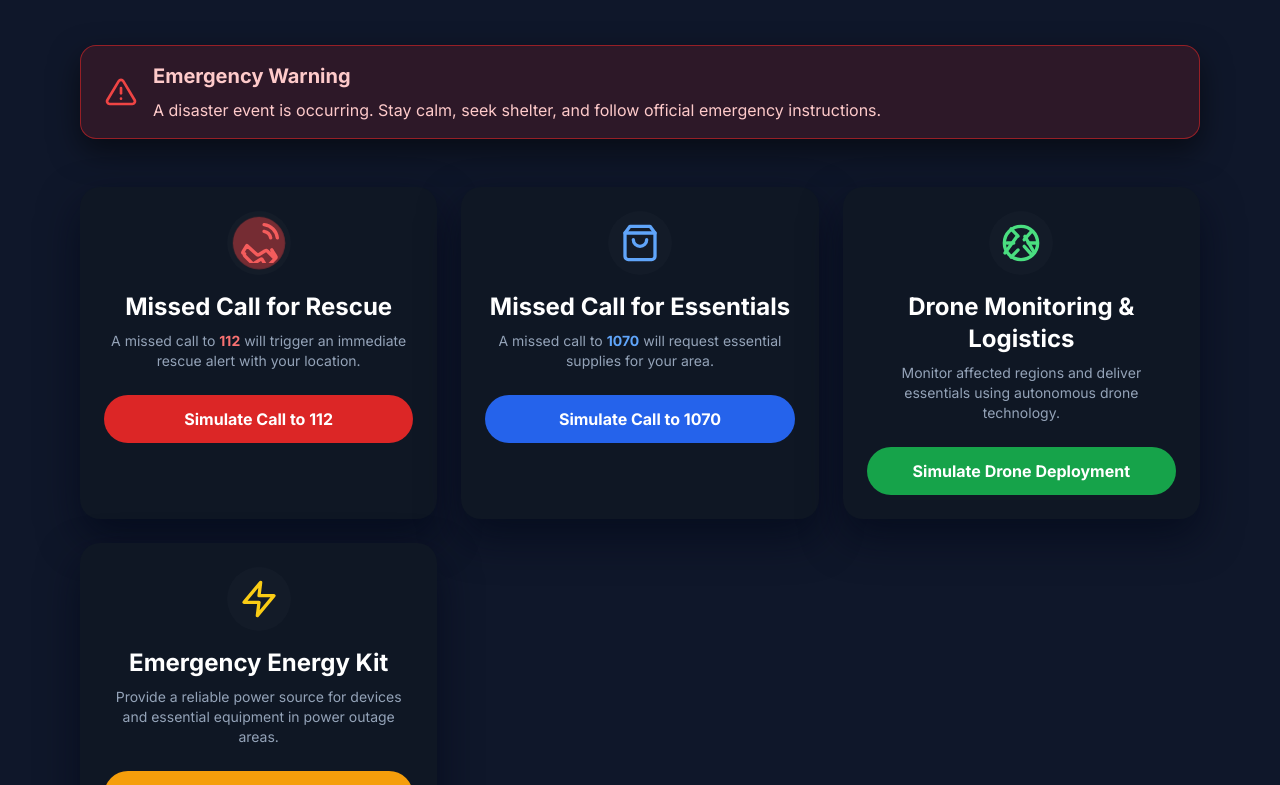
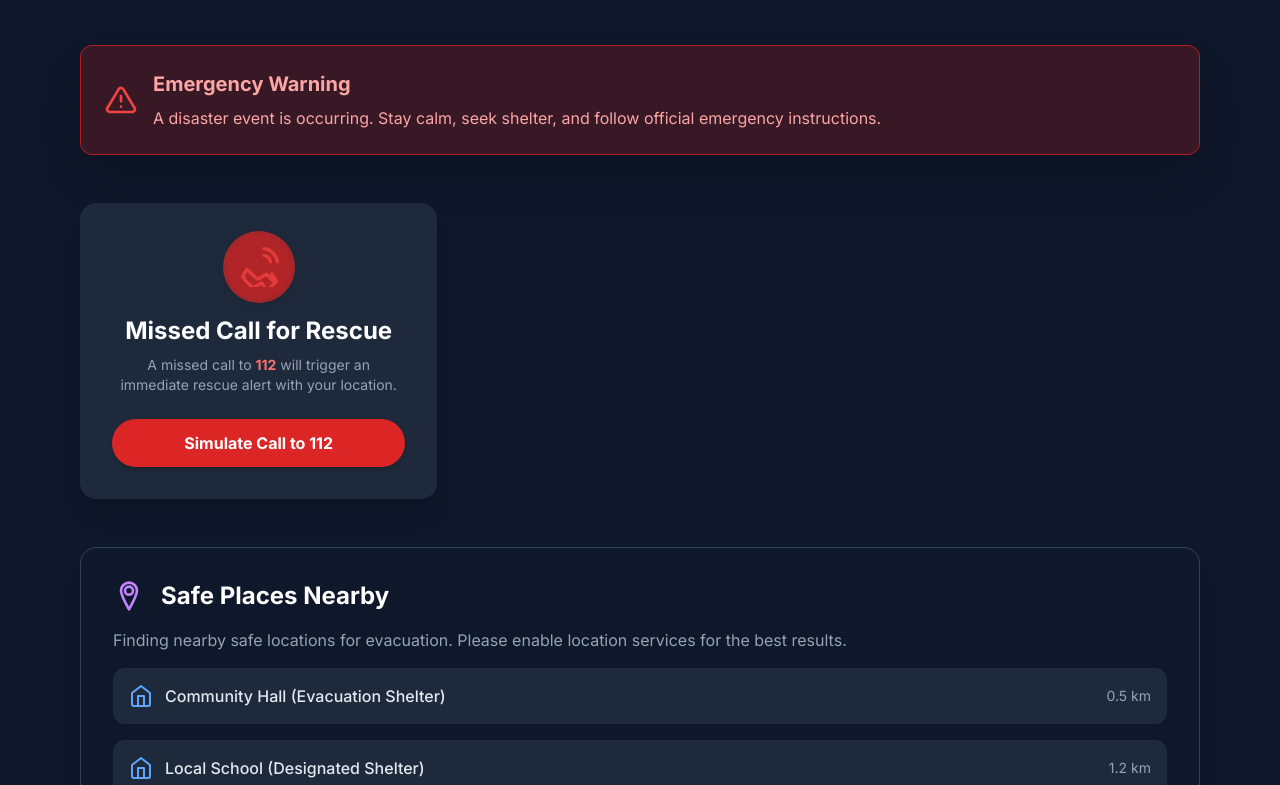
Before and after one commit to hahaponi/disaster-management, a plain HTML site: page index.html in a window 1280 px wide. Shown: the part 167-952 px from the top of the page. Drawn offline with nearby package versions, Linux system fonts and the light colour scheme.

Commit message:
index.html

```diff
--- a/index.html
+++ b/index.html
@@ -1,30 +1,72 @@
 <!DOCTYPE html>
 <html lang="en">
 <head>
-    <meta charset="UTF-8" />
-    <meta name="viewport" content="width=device-width, initial-scale=1.0"/>
+    <meta charset="UTF-8">
+    <meta name="viewport" content="width=device-width, initial-scale=1.0">
     <title>Disaster Management App</title>
-
-    <!-- Tailwind CSS -->
     <script src="https://cdn.tailwindcss.com"></script>
     <link rel="preconnect" href="https://fonts.googleapis.com">
     <link rel="preconnect" href="https://fonts.gstatic.com" crossorigin>
     <link href="https://fonts.googleapis.com/css2?family=Inter:wght@400;500;600;700&display=swap" rel="stylesheet">
+    <style>
+        body {
+            font-family: 'Inter', sans-serif;
+            background-color: #0f172a; /* Slate-900 */
+            color: #e2e8f0; /* Slate-200 */
+            overflow-x: hidden;
+        }
+        .icon {
+            filter: drop-shadow(0 4px 6px rgba(0, 0, 0, 0.1));
+        }
+        .card-glow {
+            box-shadow: 0 10px 15px -3px rgba(0, 0, 0, 0.1), 0 4px 6px -2px rgba(0, 0, 0, 0.05), inset 0 0 10px rgba(255, 255, 255, 0.1);
+        }
+        .pulse-animation {
+            animation: pulse-ring 1.5s cubic-bezier(0.66, 0, 0, 1) infinite;
+        }
+        @keyframes pulse-ring {
+            0% {
+                transform: scale(0.8);
+                opacity: 1;
+            }
+            100% {
+                transform: scale(2);
+                opacity: 0;
+            }
+        }
+        #safePlacesContainer {
+            display: none;
+        }
 
-    <!-- Local styles -->
-    <link rel="stylesheet" href="styles.css" />
+        /* Styling for the accordion/details sections */
+        details > summary {
+            cursor: pointer;
+            list-style: none;
+        }
+        details > summary::-webkit-details-marker {
+            display: none;
+        }
+        details > summary::after {
+            content: '+';
+            font-weight: bold;
+            float: right;
+            transition: transform 0.2s ease-in-out;
+        }
+        details[open] > summary::after {
+            content: '-';
+            transform: rotate(45deg);
+        }
+    </style>
 </head>
 <body class="p-6 md:p-12 lg:p-20">
 
-    <!-- Main Container -->
     <div class="max-w-6xl mx-auto">
         <header class="text-center mb-12">
             <h1 class="text-3xl md:text-5xl font-extrabold text-white mb-2 tracking-tight">Disaster Management Portal</h1>
             <p class="text-md md:text-lg text-slate-400">A proactive approach to rescue and relief.</p>
         </header>
 
-        <!-- Warning Messages Section (General) -->
-        <section class="warning-panel mb-12">
+        <section class="bg-red-800 bg-opacity-30 border border-red-700 text-red-300 p-4 md:p-6 rounded-xl mb-12 shadow-2xl">
             <div class="flex items-center space-x-4">
                 <svg xmlns="http://www.w3.org/2000/svg" width="32" height="32" viewBox="0 0 24 24" fill="none" stroke="currentColor" stroke-width="2" stroke-linecap="round" stroke-linejoin="round" class="feather feather-alert-triangle text-red-500 flex-shrink-0">
                     <path d="M10.29 3.86L1.82 18a2 2 0 0 0 1.71 3h16.94a2 2 0 0 0 1.71-3L13.71 3.86a2 2 0 0 0-3.42 0z"></path>
@@ -40,14 +82,12 @@
             </div>
         </section>
 
-        <!-- Main Features Grid -->
         <div class="grid grid-cols-1 md:grid-cols-2 lg:grid-cols-3 gap-6">
 
-            <!-- Missed Call for Rescue -->
-            <div class="feature-card">
+            <div class="bg-slate-800 p-6 md:p-8 rounded-2xl shadow-xl hover:shadow-2xl transition-all duration-300 transform hover:scale-105 card-glow">
                 <div class="text-center">
-                    <div class="icon-wrap mb-4">
-                        <div class="pulse-bg"></div>
+                    <div class="relative inline-flex items-center justify-center p-3 rounded-full bg-red-600 bg-opacity-20 mb-4 icon">
+                        <div class="absolute inline-flex h-full w-full bg-red-600 opacity-50 rounded-full pulse-animation"></div>
                         <svg xmlns="http://www.w3.org/2000/svg" width="40" height="40" viewBox="0 0 24 24" fill="none" stroke="currentColor" stroke-width="2" stroke-linecap="round" stroke-linejoin="round" class="feather feather-phone-call text-red-400">
                             <path d="M15.05 5A5 5 0 0 1 19 8.95M15.05 1A9 9 0 0 1 23 8.94m-1.55 12.35l-4.47-4.47a.99.99 0 0 0-1.28-.15l-3.83 2.39a1 1 0 0 1-.95 0L4.74 13.5l-2.39 3.83c-.14.2-.14.45 0 .65L3.37 18.5a.99.99 0 0 0 .15 1.28l4.47 4.47a.99.99 0 0 0 1.28-.15l3.83-2.39c.2-.14.45-.14.65 0l2.39 3.83a1 1 0 0 0 1.28.15l4.47-4.47a.99.99 0 0 0 .15-1.28l-2.39-3.83z"></path>
                         </svg>
@@ -56,72 +96,14 @@
                     <p class="text-sm text-slate-400 mb-6">
                         A missed call to <span class="text-red-400 font-bold">112</span> will trigger an immediate rescue alert with your location.
                     </p>
-                    <button id="rescueBtn" class="action-btn red">Simulate Call to 112</button>
+                    <button id="rescueBtn" class="w-full bg-red-600 text-white font-bold py-3 rounded-full transition-all duration-300 hover:bg-red-700 focus:outline-none focus:ring-4 focus:ring-red-500 focus:ring-opacity-50 shadow-md">
+                        Simulate Call to 112
+                    </button>
                 </div>
             </div>
-
-            <!-- Missed Call for Essentials -->
-            <div class="feature-card">
-                <div class="text-center">
-                    <div class="icon-wrap blue mb-4">
-                        <svg xmlns="http://www.w3.org/2000/svg" width="40" height="40" viewBox="0 0 24 24" fill="none" stroke="currentColor" stroke-width="2" stroke-linecap="round" stroke-linejoin="round" class="feather feather-shopping-bag text-blue-400">
-                            <path d="M6 2L3 6v14a2 2 0 0 0 2 2h14a2 2 0 0 0 2-2V6l-3-4z"></path>
-                            <line x1="3" y1="6" x2="21" y2="6"></line>
-                            <path d="M16 10a4 4 0 0 1-8 0"></path>
-                        </svg>
-                    </div>
-                    <h3 class="text-2xl font-bold mb-2 text-white">Missed Call for Essentials</h3>
-                    <p class="text-sm text-slate-400 mb-6">
-                        A missed call to <span class="text-blue-400 font-bold">1070</span> will request essential supplies for your area.
-                    </p>
-                    <button id="essentialsBtn" class="action-btn blue">Simulate Call to 1070</button>
-                </div>
-            </div>
-
-            <!-- Drone & Logistics -->
-            <div class="feature-card">
-                <div class="text-center">
-                    <div class="icon-wrap green mb-4">
-                        <svg xmlns="http://www.w3.org/2000/svg" width="40" height="40" viewBox="0 0 24 24" fill="none" stroke="currentColor" stroke-width="2" stroke-linecap="round" stroke-linejoin="round" class="feather feather-aperture text-green-400">
-                            <circle cx="12" cy="12" r="10"></circle>
-                            <line x1="14.31" y1="8" x2="20.05" y2="17.94"></line>
-                            <line x1="9.69" y1="8" x2="2.35" y2="17.94"></line>
-                            <line x1="21.5" y1="12" x2="16.31" y2="12"></line>
-                            <line x1="6.04" y1="3.52" x2="10.27" y2="7.86"></line>
-                            <line x1="10.27" y1="16.14" x2="6.04" y2="20.48"></line>
-                            <line x1="3.52" y1="12" x2="7.65" y2="12"></line>
-                            <line x1="18.36" y1="19.01" x2="13.92" y2="14.01"></line>
-                            <line x1="13.92" y1="10" x2="18.36" y2="5.01"></line>
-                        </svg>
-                    </div>
-                    <h3 class="text-2xl font-bold mb-2 text-white">Drone Monitoring & Logistics</h3>
-                    <p class="text-sm text-slate-400 mb-6">
-                        Monitor affected regions and deliver essentials using autonomous drone technology.
-                    </p>
-                    <button id="droneBtn" class="action-btn green">Simulate Drone Deployment</button>
-                </div>
-            </div>
-
-            <!-- Emergency Energy Kit -->
-            <div class="feature-card">
-                <div class="text-center">
-                    <div class="icon-wrap yellow mb-4">
-                        <svg xmlns="http://www.w3.org/2000/svg" width="40" height="40" viewBox="0 0 24 24" fill="none" stroke="currentColor" stroke-width="2" stroke-linecap="round" stroke-linejoin="round" class="feather feather-zap text-yellow-400">
-                            <polygon points="13 2 3 14 12 14 11 22 21 10 12 10 13 2"></polygon>
-                        </svg>
-                    </div>
-                    <h3 class="text-2xl font-bold mb-2 text-white">Emergency Energy Kit</h3>
-                    <p class="text-sm text-slate-400 mb-6">
-                        Provide a reliable power source for devices and essential equipment in power outage areas.
-                    </p>
-                    <button id="lightsBtn" class="action-btn yellow">Simulate Energy Kit Activation</button>
-                </div>
-            </div>
-
         </div>
 
-        <!-- New Section: Safe Places -->
-        <section id="safePlacesContainer" class="safe-places">
+        <section id="safePlacesContainer" class="bg-slate-900 p-6 md:p-8 rounded-2xl shadow-xl border border-slate-700 mb-12 mt-12">
             <div class="flex items-center space-x-4 mb-4">
                 <svg xmlns="http://www.w3.org/2000/svg" width="32" height="32" viewBox="0 0 24 24" fill="none" stroke="currentColor" stroke-width="2" stroke-linecap="round" stroke-linejoin="round" class="feather feather-map-pin text-purple-400">
                     <path d="M12 2C8.686 2 6 4.686 6 8s6 14 6 14s6-10.686 6-14s-2.686-6-6-6z"></path>
@@ -131,11 +113,9 @@
             </div>
             <p class="text-slate-400 mb-4">Finding nearby safe locations for evacuation. Please enable location services for the best results.</p>
             <div id="safePlacesList" class="space-y-4">
-                <!-- Safe places will be dynamically loaded here -->
-            </div>
+                </div>
         </section>
 
-        <!-- New Section: Disaster Precautions -->
         <section class="bg-slate-900 p-6 md:p-8 rounded-2xl shadow-xl border border-slate-700 mb-12">
             <div class="flex items-center space-x-4 mb-4">
                  <svg xmlns="http://www.w3.org/2000/svg" width="32" height="32" viewBox="0 0 24 24" fill="none" stroke="currentColor" stroke-width="2" stroke-linecap="round" stroke-linejoin="round" class="feather feather-shield text-emerald-400">
@@ -213,16 +193,104 @@
         </section>
     </div>
 
-    <!-- Message Box (Modal) -->
     <div id="messageBox" class="fixed inset-0 bg-black bg-opacity-75 hidden items-center justify-center p-4 z-50">
-        <div class="modal-card">
+        <div class="bg-slate-800 p-6 rounded-xl shadow-2xl max-w-sm w-full text-center border border-slate-700">
             <h3 id="messageTitle" class="text-xl font-bold mb-4 text-white"></h3>
             <p id="messageBody" class="text-slate-400 mb-6"></p>
-            <button id="closeMsgBtn" class="modal-close-btn">Close</button>
+            <button id="closeMsgBtn" class="w-full bg-slate-700 text-white font-bold py-3 rounded-full hover:bg-slate-600 transition-colors duration-300">Close</button>
         </div>
     </div>
 
-    <!-- Local script -->
-    <script src="script.js"></script>
+    <script>
+        // DOM Elements
+        const rescueBtn = document.getElementById('rescueBtn');
+        const messageBox = document.getElementById('messageBox');
+        const messageTitle = document.getElementById('messageTitle');
+        const messageBody = document.getElementById('messageBody');
+        const closeMsgBtn = document.getElementById('closeMsgBtn');
+        const safePlacesContainer = document.getElementById('safePlacesContainer');
+        const safePlacesList = document.getElementById('safePlacesList');
+
+        // Show a custom message box instead of alert()
+        function showMessage(title, body) {
+            messageTitle.textContent = title;
+            messageBody.textContent = body;
+            messageBox.classList.remove('hidden');
+            messageBox.classList.add('flex');
+        }
+
+        // Function to find and display nearby safe places
+        function findSafePlaces() {
+            // Simulated safe places data (in a real app, this would come from an API)
+            const simulatedSafePlaces = [
+                { name: "Community Hall (Evacuation Shelter)", distance: "0.5 km" },
+                { name: "Local School (Designated Shelter)", distance: "1.2 km" },
+                { name: "Public Library", distance: "2.1 km" },
+            ];
+
+            safePlacesList.innerHTML = '';
+            simulatedSafePlaces.forEach(place => {
+                const item = document.createElement('div');
+                item.className = "bg-slate-800 p-4 rounded-xl flex items-center justify-between";
+                item.innerHTML = `
+                    <div class="flex items-center space-x-3">
+                        <svg xmlns="http://www.w3.org/2000/svg" width="24" height="24" viewBox="0 0 24 24" fill="none" stroke="currentColor" stroke-width="2" stroke-linecap="round" stroke-linejoin="round" class="feather feather-home text-blue-400 flex-shrink-0">
+                            <path d="M3 9l9-7 9 7v11a2 2 0 0 1-2 2H5a2 2 0 0 1-2-2z"></path>
+                            <polyline points="9 22 9 12 15 12 15 22"></polyline>
+                        </svg>
+                        <span class="text-slate-200 font-medium">${place.name}</span>
+                    </div>
+                    <span class="text-sm text-slate-400">${place.distance}</span>
+                `;
+                safePlacesList.appendChild(item);
+            });
+            safePlacesContainer.style.display = 'block';
+        }
+
+        // Geolocation function
+        function getUserLocation(callback) {
+            if (navigator.geolocation) {
+                navigator.geolocation.getCurrentPosition(
+                    position => {
+                        const { latitude, longitude } = position.coords;
+                        callback({
+                            success: true,
+                            latitude: latitude.toFixed(4),
+                            longitude: longitude.toFixed(4)
+                        });
+                    },
+                    error => {
+                        callback({
+                            success: false,
+                            message: 'Location access denied. Using simulated location.'
+                        });
+                    }
+                );
+            } else {
+                callback({
+                    success: false,
+                    message: 'Geolocation not supported. Using simulated location.'
+                });
+            }
+        }
+
+        // Event Listeners
+        rescueBtn.addEventListener('click', () => {
+            getUserLocation(location => {
+                const msg = `Missed call successfully simulated to 112.`;
+                showMessage('Call Simulated', msg);
+            });
+        });
+
+        closeMsgBtn.addEventListener('click', () => {
+            messageBox.classList.remove('flex');
+            messageBox.classList.add('hidden');
+        });
+
+        // Immediately find and display safe places on page load
+        window.onload = findSafePlaces;
+
+    </script>
+
 </body>
 </html>
```
